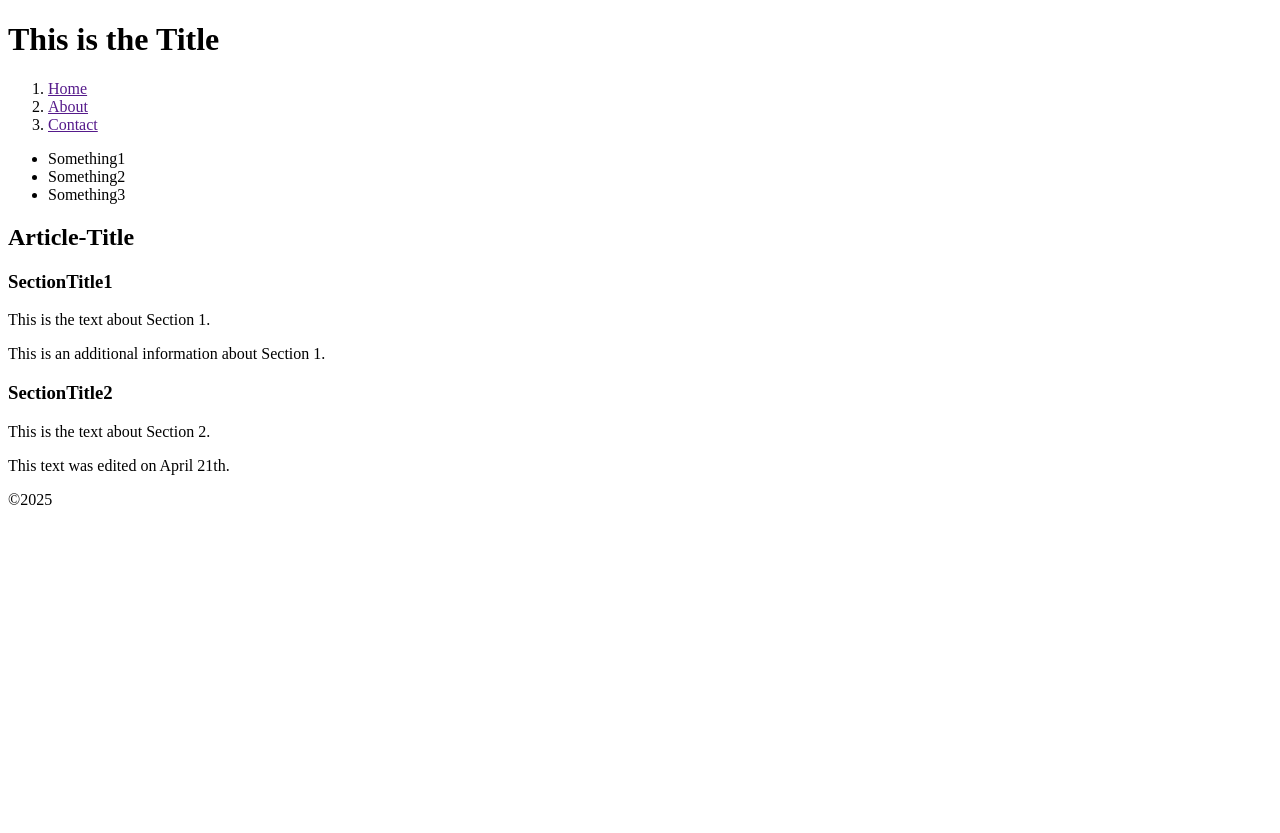
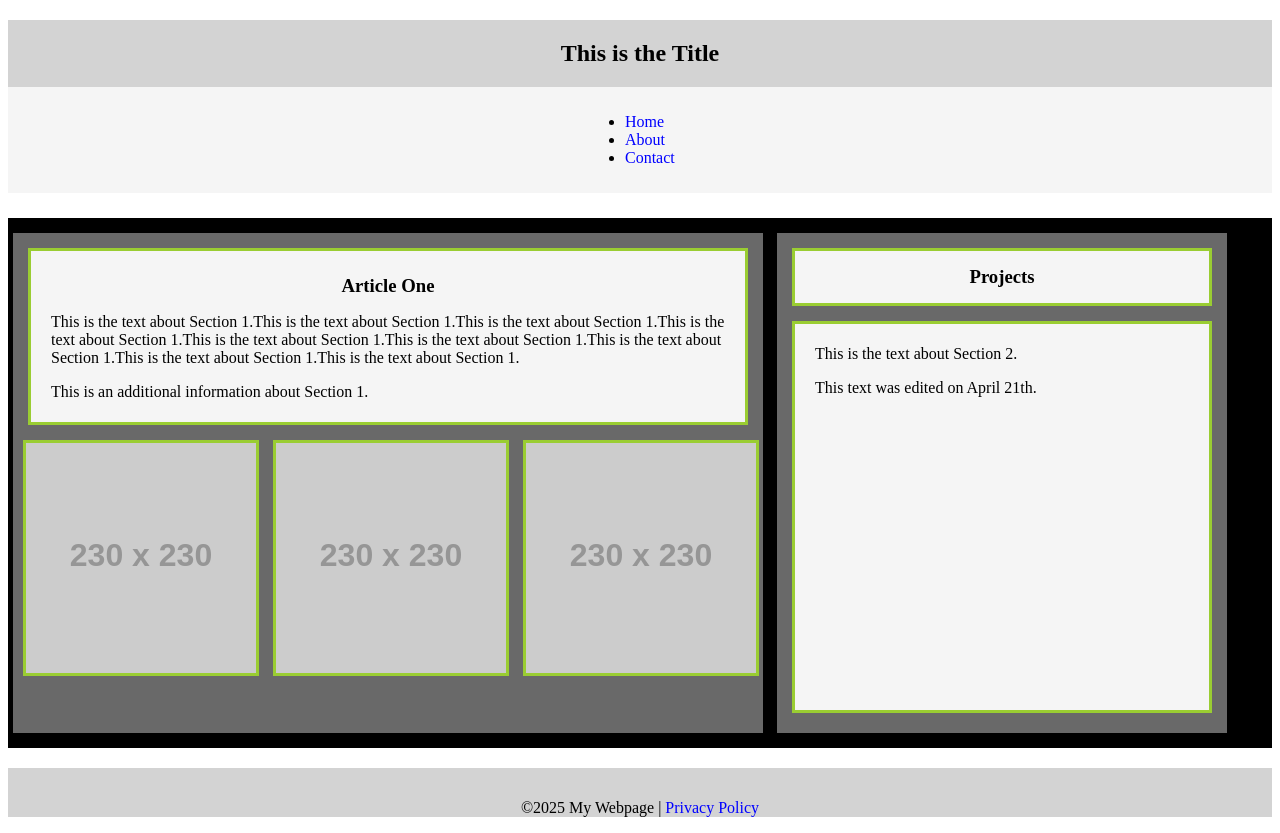
Before and after one commit to risa0110/basic-html-css-example-2025-04, a plain HTML site: page index.html in a window 1280 px wide. Before the commit the page ends 800 px from the top, so only its background shows below. Drawn offline with Linux system fonts and the light colour scheme; placeholder pictures from the web are drawn by us.

Commit message:
Edit index.html & Added CSS file

```diff
--- a/index.html
+++ b/index.html
@@ -4,44 +4,46 @@
     <meta charset="UTF-8">
     <meta name="viewport" content="width=device-width, initial-scale=1.0">
     <title>Home</title>
+    <link rel="stylesheet" href="style.css">
 </head>
 <body>
     <header>
+        <nav aria-label="Category">
             <h1>This is the Title</h1>
-        <nav aria-label="Main">
-            <ol>
+        </nav>
+        <nav aria-label="Main" id="nav-main">
+            <ul>
                 <li><a href="">Home</a></li>
                 <li><a href="">About</a></li>
                 <li><a href="">Contact</a></li>
-            </ol>
+            </ul>
         </nav>
     </header>
-    <nav aria-label="Category">
-        <ul>
-            <li>Something1</li>
-            <li>Something2</li>
-            <li>Something3</li>
-        </ul>
-    </nav>
     <main>
         <article>
-            <h2>Article-Title</h2>
-            <section>
-                <h3>SectionTitle1</h3>
-                <p>This is the text about Section 1.</p>
+            <section class="section">
+                <section class="sec-in">
+                  <h3>Article One</h3>
+                  <p>This is the text about Section 1.This is the text about Section 1.This is the text about Section 1.This is the text about Section 1.This is the text about Section 1.This is the text about Section 1.This is the text about Section 1.This is the text about Section 1.This is the text about Section 1.</p>
                   <aside>
                      <p>This is an additional information about Section 1.</p>
                   </aside>
                 </section>
-            <section>
-                <h3>SectionTitle2</h3>
+                <img src="https://placehold.jp/230x230.png" alt="">
+                <img src="https://placehold.jp/230x230.png" alt="">
+                <img src="https://placehold.jp/230x230.png" alt="">
+            </section>
+            <section class="section" id="sec2">
+                <h3 class="sec-in">Projects</h3>
+                <section class="sec-in">
                  <p>This is the text about Section 2.</p>
                  <p>This text was edited on <time datetime="2025-04-21P19:58:00">April 21th</time>.</p>
                  <!--About daytime attribute:P is "period", and T is "Time"...?-->
                 </section>
+            </section>
         </article>
+    </main>
 
-    </main>
-    <footer><p>&copy;2025</p></footer>
+    <footer><p>&copy;2025 My Webpage | <a href="">Privacy Policy</a></p></footer>
 </body>
 </html>
--- /dev/null
+++ b/style.css
@@ -0,0 +1,69 @@
+*{
+    box-sizing: border-box;
+}
+h1, h3, footer p{
+    text-align: center;
+}
+a{
+    text-decoration: none;
+    color: blue;
+}
+header{
+    background-color: lightgray;
+    margin-bottom: 25px;
+}
+header h1{
+    padding-top: 20px;
+}
+
+footer{
+    background-color: lightgray;
+    padding: 15px 0 0;
+    margin-top: 20px;
+}
+#nav-main{
+    background-color: whitesmoke;
+    padding: 10px;
+}
+#nav-main li{
+    width: 70px;
+    margin: auto;
+}
+
+
+main{
+    background-color: black;
+ }
+.section{
+    display: inline-block;
+    background-color: dimgrey;
+    vertical-align: middle;
+    margin: 15px 5px;
+    width: 750px;
+    height: 500px;
+}
+.sec-in{
+    background-color: whitesmoke;
+    margin: 15px;
+    padding: 5px;
+    border: solid yellowgreen;
+}
+.sec-in p{
+    padding: 0 15px;
+}
+.sec-in h3{
+    margin-bottom: 10px;
+}
+.section img{
+    margin-left: 10px;
+    border: solid yellowgreen;
+}
+#sec2{
+    width: 450px;
+}
+#sec2 .sec-in :last-child{
+    height: 310px;
+}
+#sec2 h3{
+    padding: 15px 0;
+}
```
Lines whose indentation alone changed are shown as unchanged.
